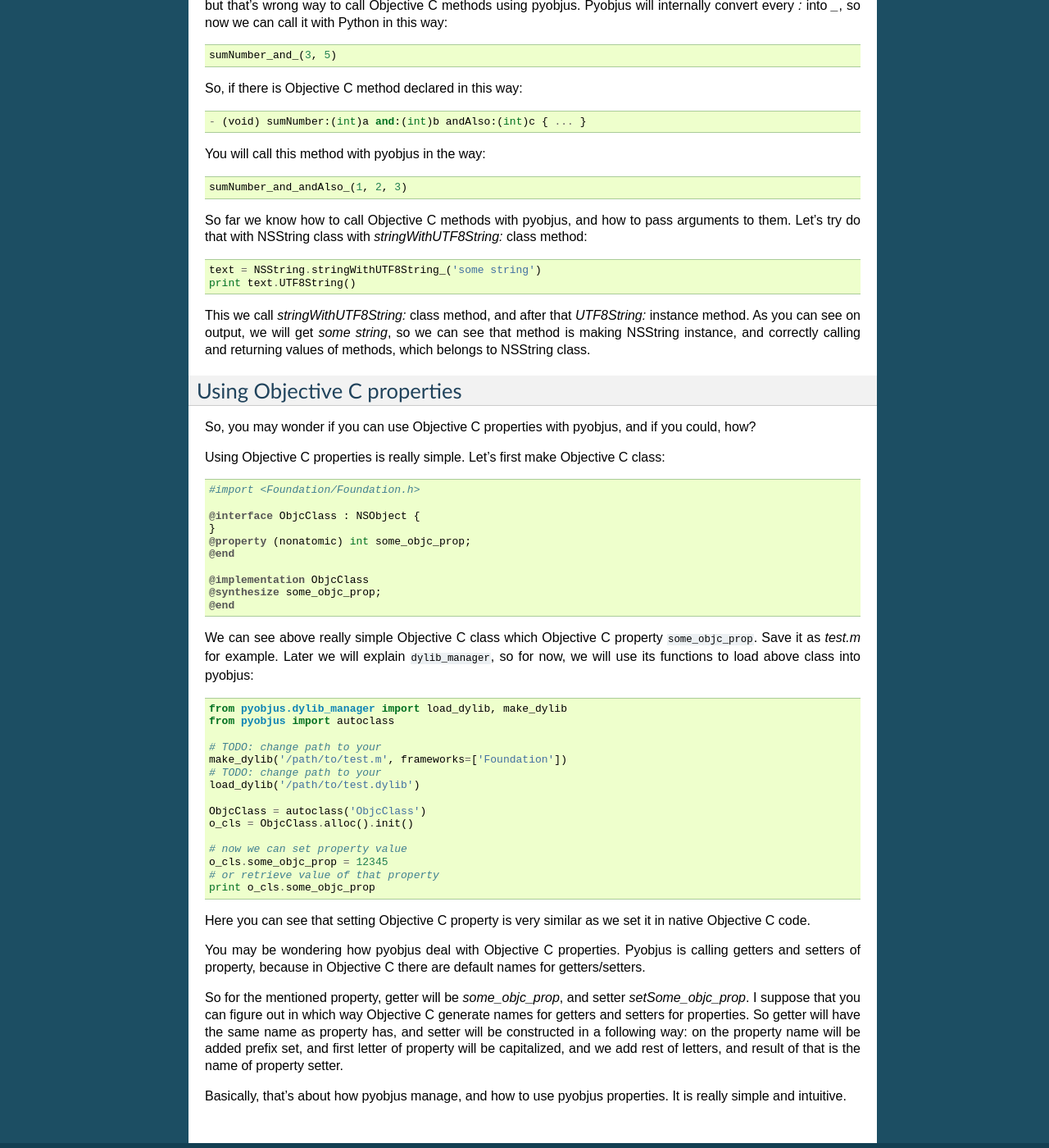
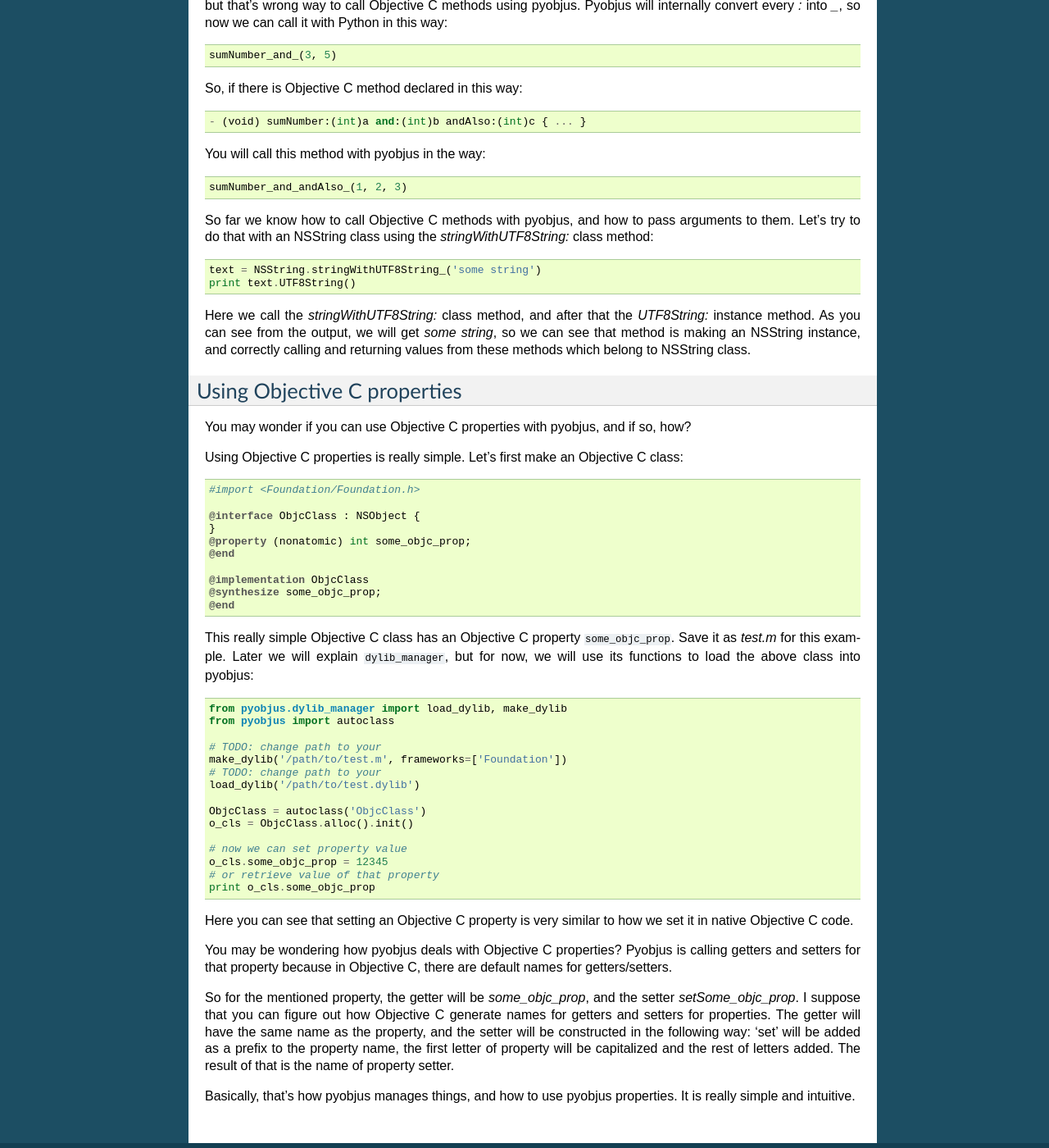
Before and after one commit to kivy/pyobjus, a Sphinx documentation site: the page built from docs/source/pyobjus_internal.rst, in a window 1280 px wide and 1400 px high, scrolled down 2351 px. Shown: the whole window at 82% size. Built offline with Sphinx 7.4.7, drawn with Linux system fonts in a browser that asks for light colours.

Commit message:
doc: grammar refinements

```diff
--- a/docs/source/pyobjus_internal.rst
+++ b/docs/source/pyobjus_internal.rst
@@ -151,22 +151,28 @@ You will call this method with pyobjus in the way::
 
     sumNumber_and_andAlso_(1, 2, 3)
 
-So far we know how to call Objective C methods with pyobjus, and how to pass arguments to them.
-Let's try do that with NSString class with `stringWithUTF8String:` class method::
+So far we know how to call Objective C methods with pyobjus, and how to pass
+arguments to them. Let's try to do that with an NSString class using the
+`stringWithUTF8String:` class method::
 
     text = NSString.stringWithUTF8String_('some string')
     print text.UTF8String()
 
-This we call `stringWithUTF8String:` class method, and after that `UTF8String:` instance method. As you can see on
-output, we will get `some string`, so we can see that method is making NSString instance, and correctly calling and returning values of methods, which belongs to NSString class.
+Here we call the `stringWithUTF8String:` class method, and after that
+the `UTF8String:` instance method. As you can see from the
+output, we will get `some string`, so we can see that method is making an
+NSString instance, and correctly calling and returning values from these methods
+which belong to NSString class.
 
 
 Using Objective C properties
 ----------------------------
 
-So, you may wonder if you can use Objective C properties with pyobjus, and if you could, how?
+You may wonder if you can use Objective C properties with pyobjus, and if so,
+how?
 
-Using Objective C properties is really simple. Let's first make Objective C class::
+Using Objective C properties is really simple. Let's first make an Objective C
+class::
 
     #import <Foundation/Foundation.h>
 
@@ -179,9 +185,10 @@ Using Objective C properties is really simple. Let's first make Objective C clas
     @synthesize some_objc_prop;
     @end
 
-We can see above really simple Objective C class which Objective C property ``some_objc_prop``.
-Save it as `test.m` for example.
-Later we will explain ``dylib_manager``, so for now, we will use its functions to load above class into pyobjus::
+This really simple Objective C class has an Objective C property
+``some_objc_prop``. Save it as `test.m` for this example.
+Later we will explain ``dylib_manager``, but for now, we will use its functions
+to load the above class into pyobjus::
 
     from pyobjus.dylib_manager import load_dylib, make_dylib
     from pyobjus import autoclass
@@ -199,17 +206,20 @@ Later we will explain ``dylib_manager``, so for now, we will use its functions t
     # or retrieve value of that property
     print o_cls.some_objc_prop
 
-Here you can see that setting Objective C property is very similar as we set it in native Objective C code.
+Here you can see that setting an Objective C property is very similar to how we
+set it in native Objective C code.
 
-You may be wondering how pyobjus deal with Objective C properties.
-Pyobjus is calling getters and setters of property, because in Objective C there are default names
-for getters/setters.
+You may be wondering how pyobjus deals with Objective C properties?
+Pyobjus is calling getters and setters for that property because in Objective C,
+there are default names for getters/setters.
 
-So for the mentioned property, getter will be `some_objc_prop`, and setter
-`setSome_objc_prop`. I suppose that you can figure out in which way Objective C generate names
-for getters and setters for properties. So getter will have the same name as property has, and setter will be constructed in a following way: on the property name will be added prefix set,
-and first letter of property will be capitalized, and we add rest of letters, and result of that is the name of
-property setter.
+So for the mentioned property, the getter will be `some_objc_prop`, and the
+setter `setSome_objc_prop`. I suppose that you can figure out how Objective C
+generate names for getters and setters for properties. The getter will have the
+same name as the property, and the setter will be constructed in the following
+way: 'set' will be added as a prefix to the property name, the first letter of
+property will be capitalized and the rest of letters added. The result of that
+is the name of property setter.
 
-Basically, that's about how pyobjus manage, and how to use pyobjus properties.
+Basically, that's how pyobjus manages things, and how to use pyobjus properties.
 It is really simple and intuitive.
```
